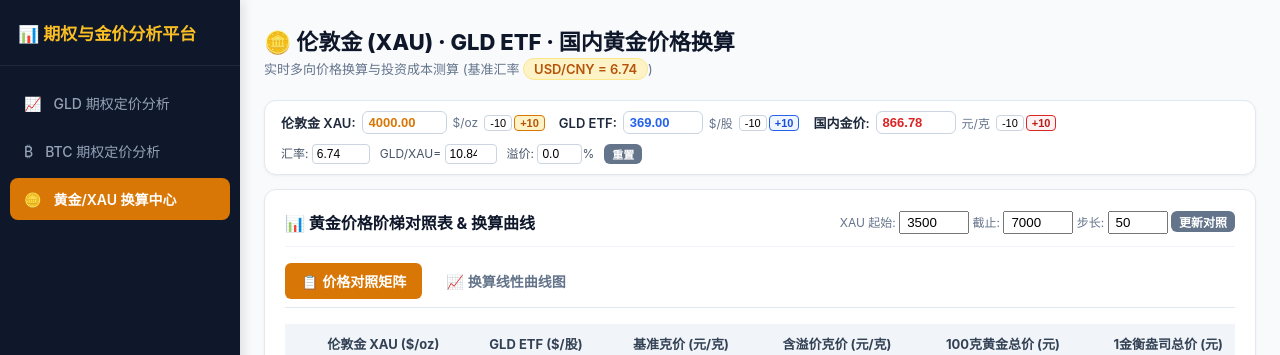
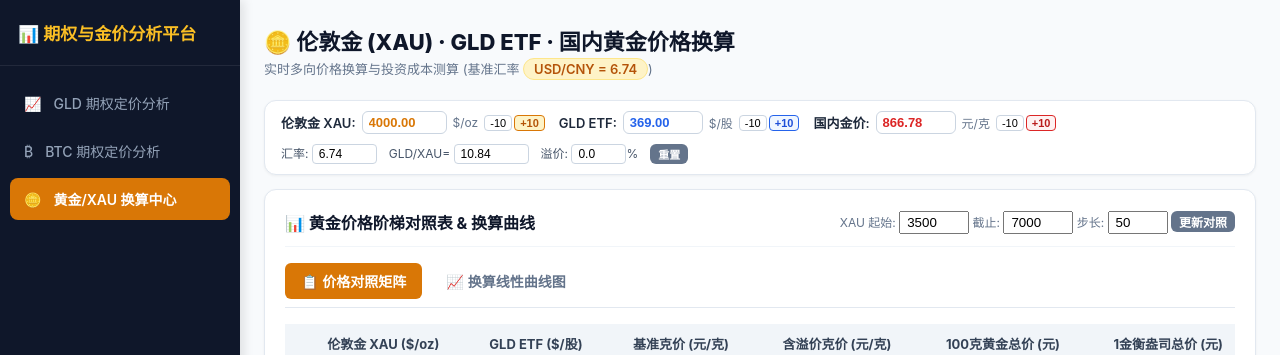
Before and after one commit to woodlyer/optionCal, a Flask app: page /xau in a window 1280 px wide. Shown: the top 355 px of the page. Run offline with Flask 3, Linux system fonts and the light colour scheme; the visitor is signed in with stand-in values (Sample User, id 1); some libraries are stand-ins or nearby versions.

Commit message:
style: 加宽 GLD/XAU 及参数输入框显示宽度

```diff
--- a/templates/gold.html
+++ b/templates/gold.html
@@ -556,10 +556,10 @@
                 </div>
 
                 <!-- 汇率与参数右侧精简区 -->
-                <div style="display: flex; align-items: center; gap: 10px; font-size: 12px; color: #475569;">
-                    <span>汇率: <input type="number" id="paramRate" value="6.74" step="0.0001" style="width: 58px; padding: 2px 4px; font-size: 12px; border: 1px solid #cbd5e1; border-radius: 4px;"></span>
-                    <span>GLD/XAU= <input type="number" id="paramGLDRatio" value="10.84" step="0.01" style="width: 52px; padding: 2px 4px; font-size: 12px; border: 1px solid #cbd5e1; border-radius: 4px;"></span>
-                    <span>溢价: <input type="number" id="paramPremium" value="0.0" step="0.1" style="width: 45px; padding: 2px 4px; font-size: 12px; border: 1px solid #cbd5e1; border-radius: 4px;">%</span>
+                <div style="display: flex; align-items: center; gap: 12px; font-size: 12px; color: #475569;">
+                    <span>汇率: <input type="number" id="paramRate" value="6.74" step="0.0001" style="width: 65px; padding: 2px 6px; font-size: 12px; border: 1px solid #cbd5e1; border-radius: 4px;"></span>
+                    <span>GLD/XAU= <input type="number" id="paramGLDRatio" value="10.84" step="0.01" style="width: 75px; padding: 2px 6px; font-size: 12px; border: 1px solid #cbd5e1; border-radius: 4px;"></span>
+                    <span>溢价: <input type="number" id="paramPremium" value="0.0" step="0.1" style="width: 55px; padding: 2px 6px; font-size: 12px; border: 1px solid #cbd5e1; border-radius: 4px;">%</span>
                     <button class="btn-secondary" style="padding: 2px 8px; font-size: 11px;" onclick="resetDefaults()">重置</button>
                 </div>
             </div>
```
